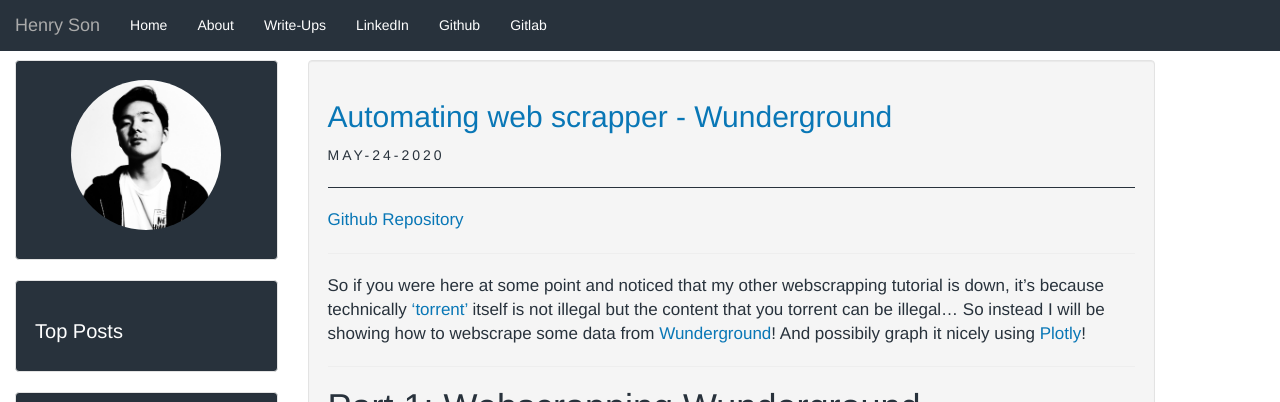
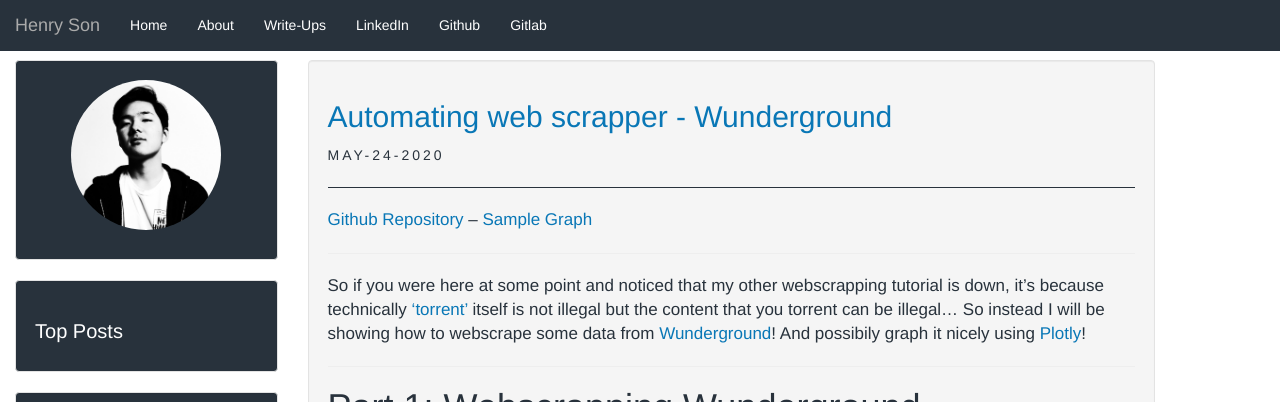
Before and after one commit to sonbyj01/sonbyj01.github.io, a Jekyll site: the page built from _posts/2020-05-24-Automate-web-scrapping-weather.markdown, in a window 1280 px wide and 900 px high. Shown: the top 402 px of the window. Built offline with Jekyll 4.4.1, drawn with Linux system fonts in a browser that asks for light colours.

Commit message:
updated post

```diff
--- a/_posts/2020-05-24-Automate-web-scrapping-weather.markdown
+++ b/_posts/2020-05-24-Automate-web-scrapping-weather.markdown
@@ -6,8 +6,7 @@
 tags: Projects Webscrapping Python3 Plotly Automation
 description: Also plotting some data with Plotly!
 ---
-[Github Repository]
-[Sample Graph]
+[Github Repository] -- [Sample Graph]
 
 -----
 
```
